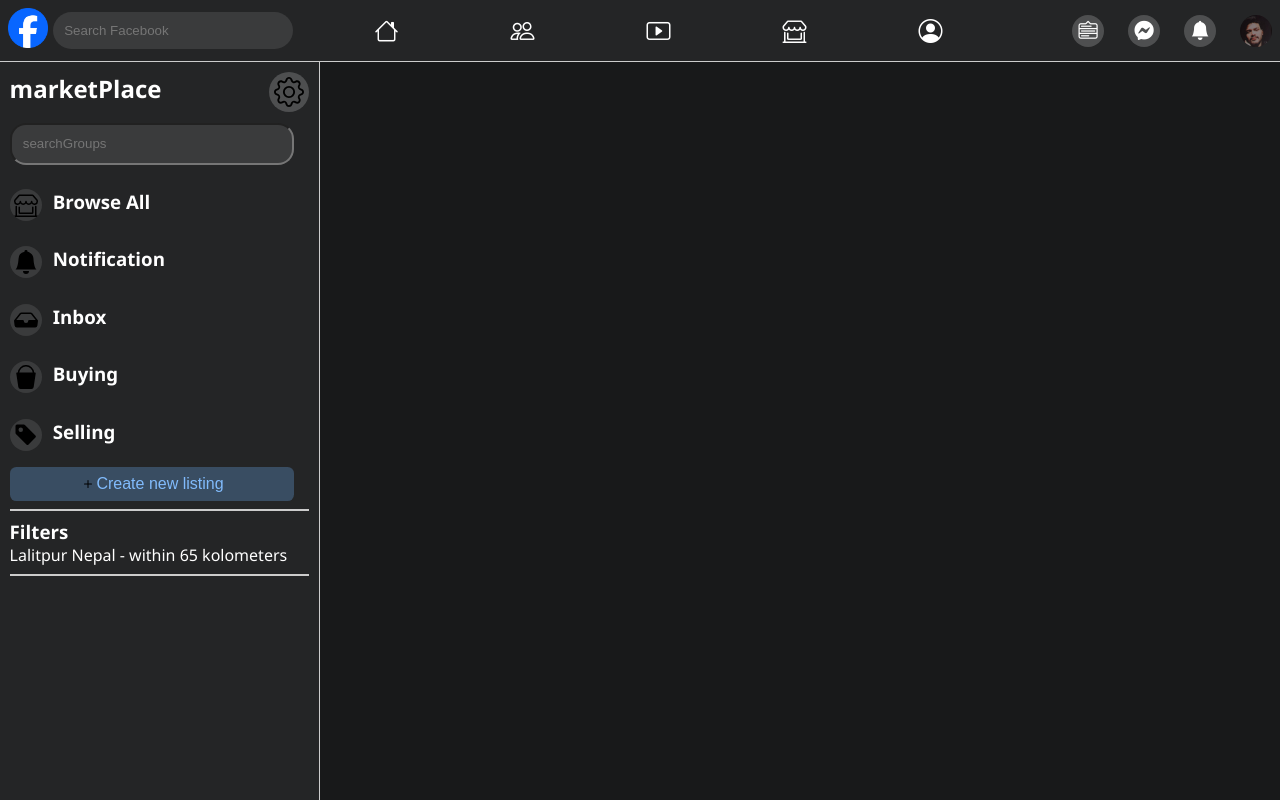
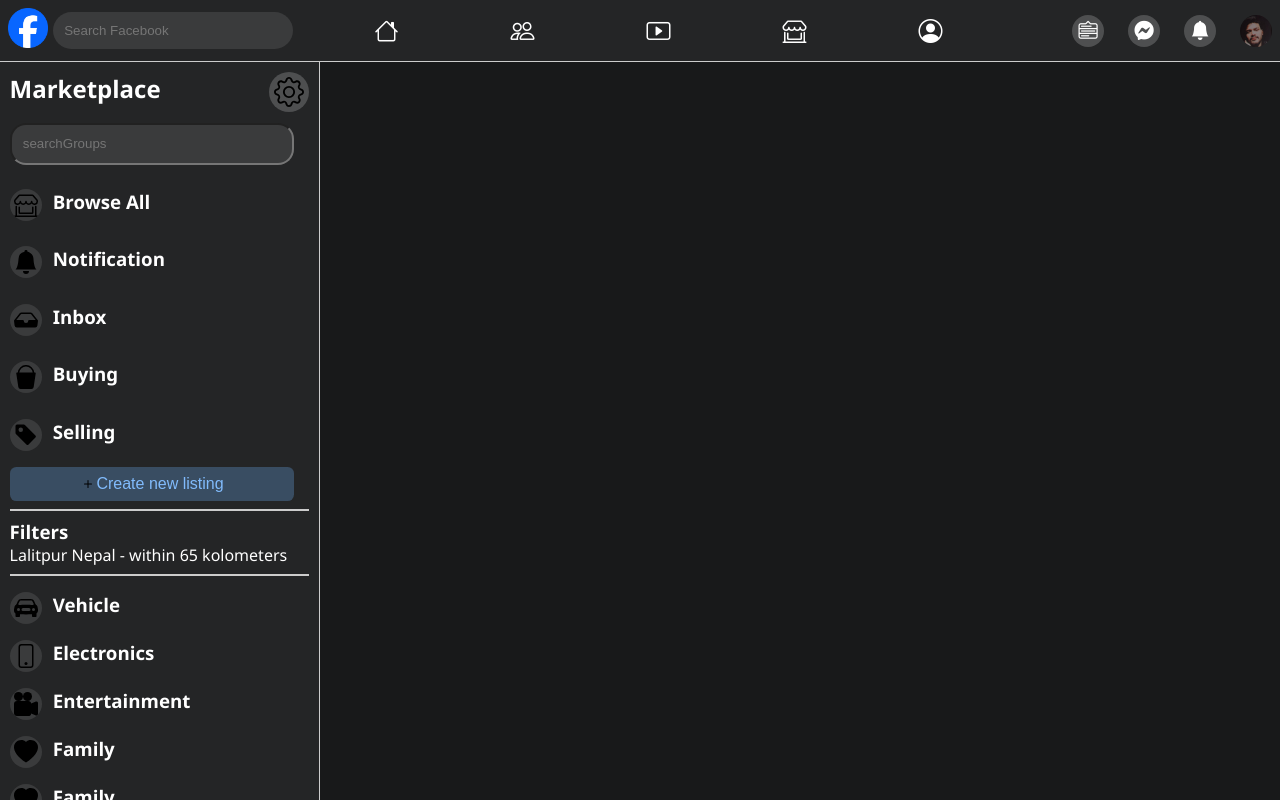
Before and after one commit to rohitghatal1/facebookClone, a plain HTML site: page html/index.html in a window 1280 px wide. Drawn offline with nearby package versions, Linux system fonts and the light colour scheme.

Commit message:
added categories and icons requierd

```diff
--- a/css/style.css
+++ b/css/style.css
@@ -912,6 +912,7 @@ hr{
     height: 100vh;
     padding: 0.6rem;
     border-right: 1px solid #ccc;
+    overflow: scroll;
 }
 .marketPlace .sideMPMenus .heading{
     display: flex;
@@ -973,3 +974,12 @@ hr{
     margin-top: 0.5rem;
     margin-bottom: 0.5rem;
 }
+
+.MPCategories{
+    margin-top: 0.5rem;
+    padding-bottom: 4rem;
+}
+
+.marketPlace .sideMPMenus::-webkit-scrollbar{
+    display: none;
+}
--- a/html/index.html
+++ b/html/index.html
@@ -926,7 +926,7 @@
     <section class="marketPlace" id="marketPlaceContainer">
         <div class="sideMPMenus">
             <div class="heading">
-                <h2>marketPlace</h2>
+                <h2>Marketplace</h2>
                 <figure class="settingLogo"><img src="/logo/setting.svg" alt=""></figure>
             </div>
             <input type="search" placeholder="searchGroups">
@@ -962,6 +962,31 @@
             <h3 class="filter">Filters</h3>
             <p>Lalitpur Nepal - within 65 kolometers</p>
             <hr>
+            <div class="MPCategories">
+                <div class="sideMenuItem">
+                    <figure class="sideMenuLogo"><img src="/logo/car.svg" alt=""></figure>
+                    <h3>Vehicle</h3>
+                </div>
+
+                <div class="sideMenuItem">
+                    <figure class="sideMenuLogo"><img src="/logo/phone.svg" alt=""></figure>
+                    <h3>Electronics</h3>
+                </div>
+
+                <div class="sideMenuItem">
+                    <figure class="sideMenuLogo"><img src="/logo/camera.svg" alt=""></figure>
+                    <h3>Entertainment</h3>
+                </div>
+
+                <div class="sideMenuItem">
+                    <figure class="sideMenuLogo"><img src="/logo/heart.svg" alt=""></figure>
+                    <h3>Family</h3>
+                </div>
+                <div class="sideMenuItem">
+                    <figure class="sideMenuLogo"><img src="/logo/heart.svg" alt=""></figure>
+                    <h3>Family</h3>
+                </div>
+            </div>
         </div>
 
         <div class="shopItemsContainer">
```
Also changed, not shown: logo/camera.svg (added), logo/car.svg (added), logo/heart.svg (added), logo/phone.svg (added).
